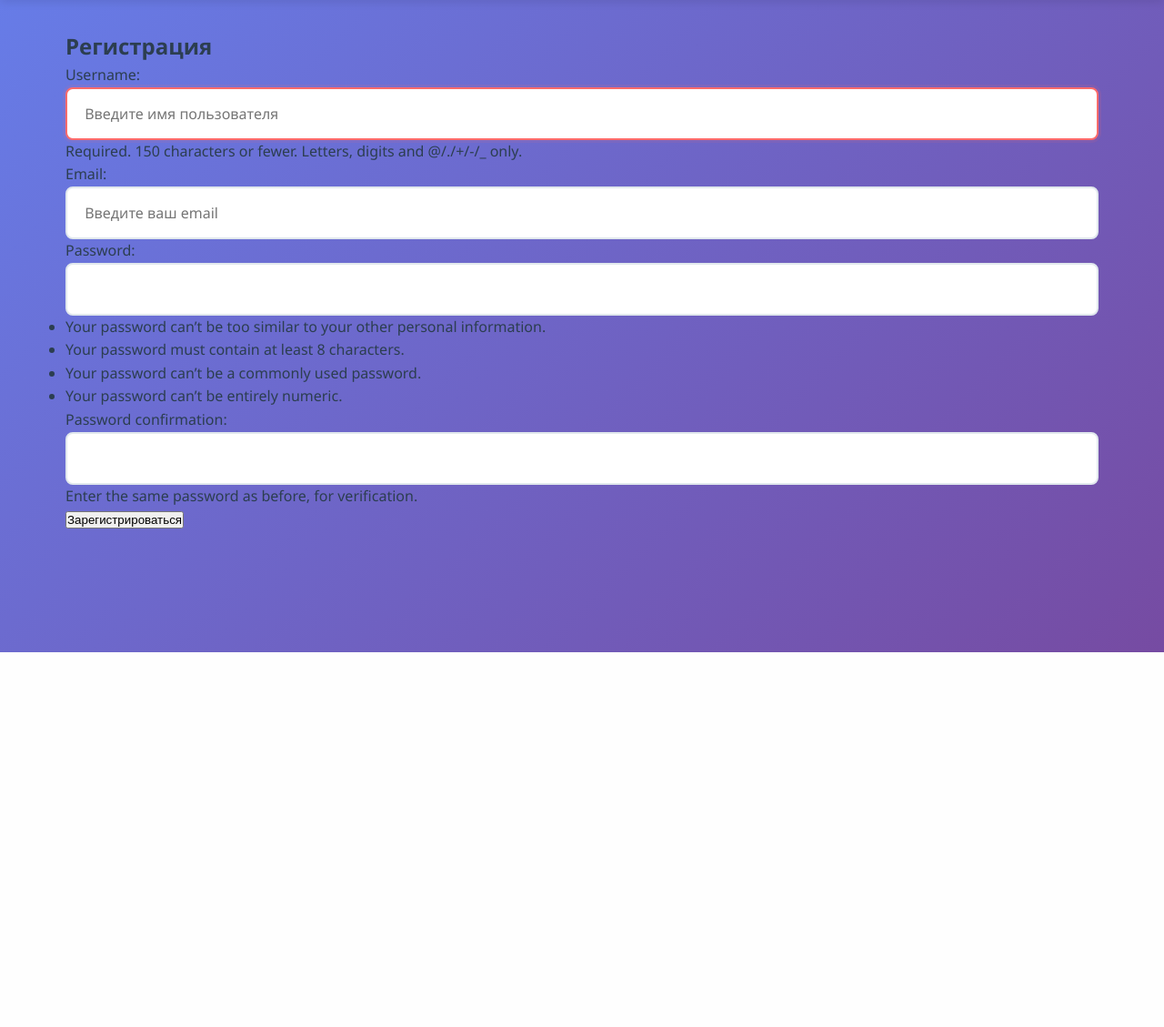
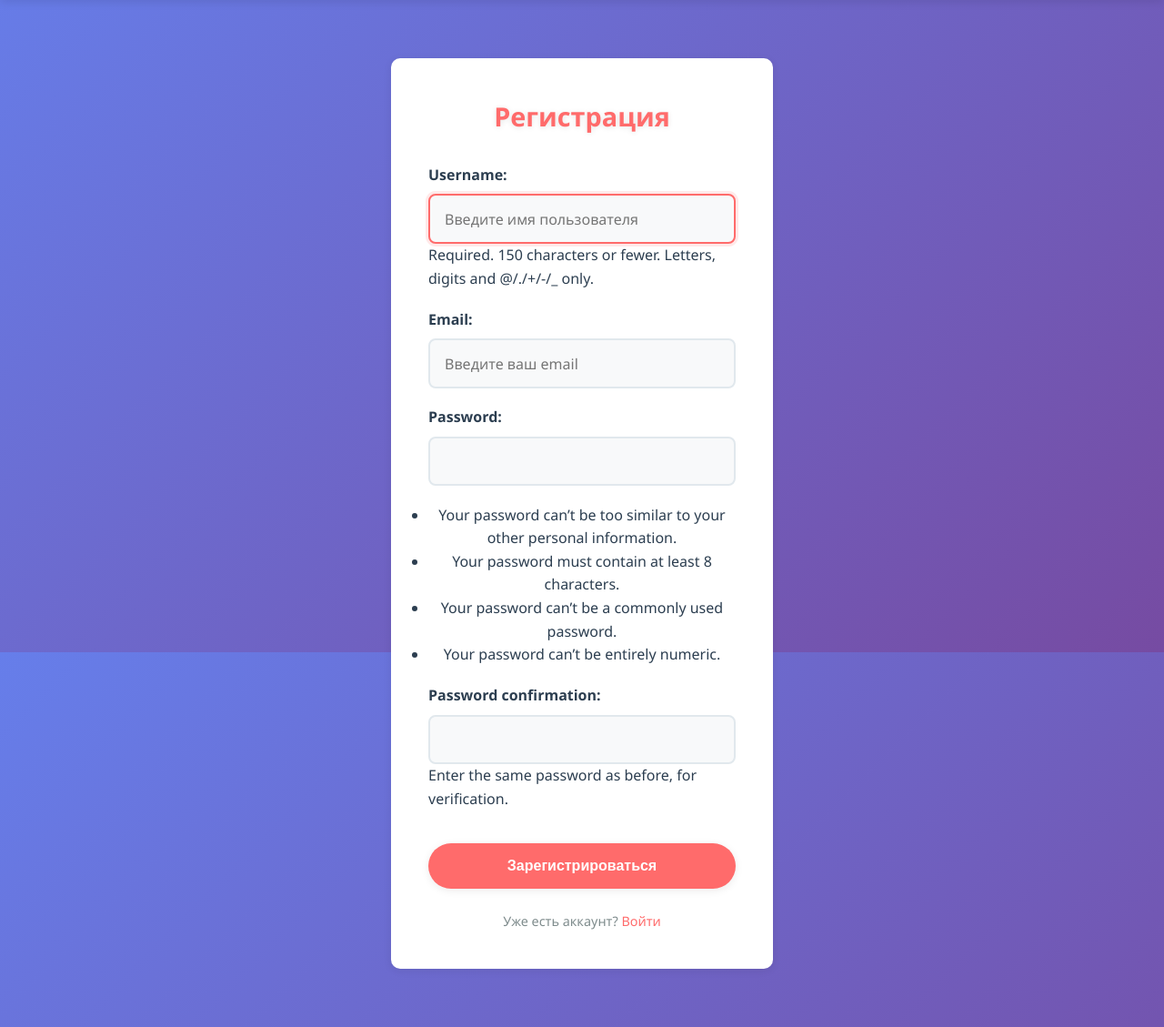
Before and after one commit to tong-jpp/TRPO_WEB, a Django app: page /users/register/ in a window 1280 px wide. Shown: the part 83-1212 px from the top of the page at 91% size. Before the commit the page ends 800 px from the top, so only its background shows below. Run offline with Django 5.2, Linux system fonts and the light colour scheme.

Commit message:
Css для логина пароля (с инфой о правильности пароля и логина, ее как будто бы удалить)

```diff
--- /dev/null
+++ b/static/css/auth.css
@@ -0,0 +1,130 @@
+/* auth.css - стили для входа и регистрации */
+
+/* Общий контейнер */
+.auth-container {
+    max-width: 420px;
+    margin: 4rem auto;
+    padding: 2.5rem;
+    background: var(--bg-white);
+    border-radius: var(--border-radius);
+    box-shadow: var(--shadow);
+    border: 1px solid rgba(255, 255, 255, 0.3);
+    text-align: center;
+}
+
+/* Заголовки */
+.auth-container h2 {
+    font-size: 1.8rem;
+    font-weight: 700;
+    margin-bottom: 1.8rem;
+    color: var(--primary-color);
+    text-shadow: 0 1px 6px rgba(0,0,0,0.1);
+}
+
+/* Поля формы */
+.auth-container form p {
+    margin-bottom: 1.2rem;
+    text-align: left;
+}
+
+.auth-container label {
+    display: block;
+    margin-bottom: 0.5rem;
+    font-weight: 600;
+    color: var(--text-dark);
+}
+
+.auth-container input[type="text"],
+.auth-container input[type="email"],
+.auth-container input[type="password"] {
+    width: 100%;
+    padding: 0.9rem 1rem;
+    border: 2px solid #e1e8ed;
+    border-radius: 8px;
+    font-size: 1rem;
+    transition: var(--transition);
+    background: var(--bg-light);
+    color: var(--text-dark);
+}
+
+.auth-container input:focus {
+    border-color: var(--primary-color);
+    box-shadow: 0 0 0 3px rgba(255, 107, 107, 0.15);
+    outline: none;
+}
+
+/* Кнопки */
+.auth-container button {
+    width: 100%;
+    padding: 1rem;
+    background: var(--primary-color);
+    color: white;
+    border: none;
+    border-radius: 25px;
+    font-size: 1rem;
+    font-weight: 600;
+    cursor: pointer;
+    transition: var(--transition);
+    box-shadow: var(--shadow);
+    margin-top: 1rem;
+}
+
+.auth-container button:hover {
+    background: var(--primary-light);
+    transform: translateY(-2px);
+    box-shadow: var(--shadow-hover);
+}
+
+/* Дополнительные ссылки */
+.auth-footer {
+    margin-top: 1.5rem;
+    font-size: 0.9rem;
+    color: var(--text-light);
+}
+
+.auth-footer a {
+    color: var(--primary-color);
+    text-decoration: none;
+    font-weight: 500;
+    transition: var(--transition);
+}
+
+.auth-footer a:hover {
+    color: var(--secondary-color);
+}
+
+.logout-container {
+    max-width: 420px;
+    margin: 4rem auto;
+    padding: 2.5rem;
+    background: var(--bg-white);
+    border-radius: var(--border-radius);
+    box-shadow: var(--shadow);
+    border: 1px solid rgba(255, 255, 255, 0.3);
+    text-align: center;
+}
+
+.logout-container h2 {
+    font-size: 1.8rem;
+    font-weight: 700;
+    margin-bottom: 1.5rem;
+    color: var(--primary-color);
+}
+
+.logout-container a {
+    display: inline-block;
+    padding: 0.9rem 1.6rem;
+    background: var(--secondary-color);
+    color: white;
+    border-radius: 25px;
+    text-decoration: none;
+    font-weight: 600;
+    transition: var(--transition);
+    box-shadow: var(--shadow);
+}
+
+.logout-container a:hover {
+    background: #3db8af;
+    transform: translateY(-2px);
+    box-shadow: var(--shadow-hover);
+}
--- a/templates/base.html
+++ b/templates/base.html
@@ -6,7 +6,7 @@
     <title>{% block title %}Кулинарный компас{% endblock %}</title>
 
     {% load static %}
-
+    <link rel="stylesheet" href="{% static 'css/auth.css' %}">
     <link rel="stylesheet" href="{% static 'css/base.css' %}">
     <link rel="stylesheet" href="{% static 'css/forms.css' %}">
 
--- a/templates/registration/logged_out.html
+++ b/templates/registration/logged_out.html
@@ -1,6 +1,8 @@
 {% extends "base.html" %}
 
 {% block content %}
+<div class="logout-container">
   <h2>Вы вышли из аккаунта</h2>
   <a href="{% url 'login' %}">Войти снова</a>
+</div>
 {% endblock %}
--- a/templates/registration/login.html
+++ b/templates/registration/login.html
@@ -1,9 +1,14 @@
 {% extends "base.html" %}
 {% block content %}
+<div class="auth-container">
   <h2>Вход</h2>
   <form method="post">
     {% csrf_token %}
     {{ form.as_p }}
     <button type="submit">Войти</button>
   </form>
+  <div class="auth-footer">
+    <p>Нет аккаунта? <a href="{% url 'register' %}">Зарегистрироваться</a></p>
+  </div>
+</div>
 {% endblock %}
--- a/templates/users/register.html
+++ b/templates/users/register.html
@@ -1,9 +1,14 @@
 {% extends "base.html" %}
 {% block content %}
+<div class="auth-container">
   <h2>Регистрация</h2>
   <form method="post">
     {% csrf_token %}
     {{ form.as_p }}
     <button type="submit">Зарегистрироваться</button>
   </form>
+  <div class="auth-footer">
+    <p>Уже есть аккаунт? <a href="{% url 'login' %}">Войти</a></p>
+  </div>
+</div>
 {% endblock %}
```
